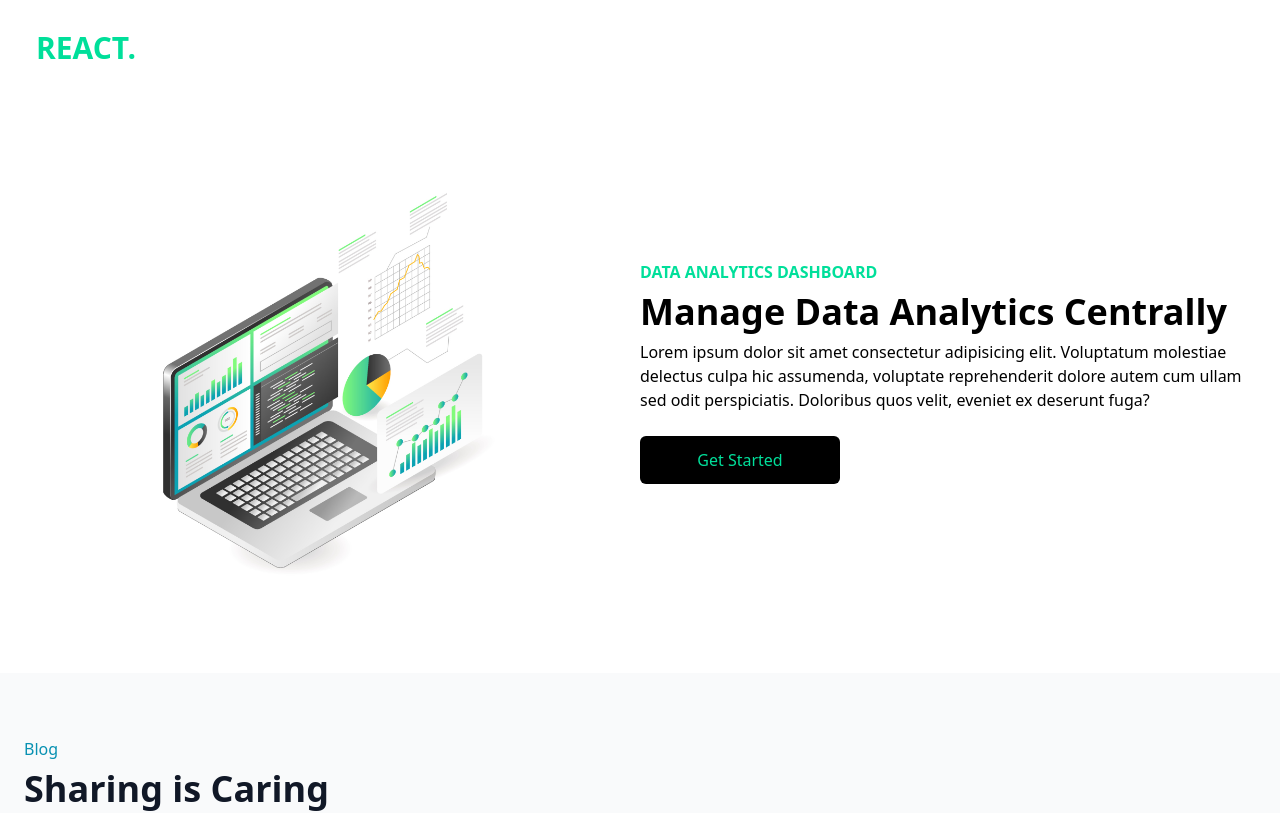
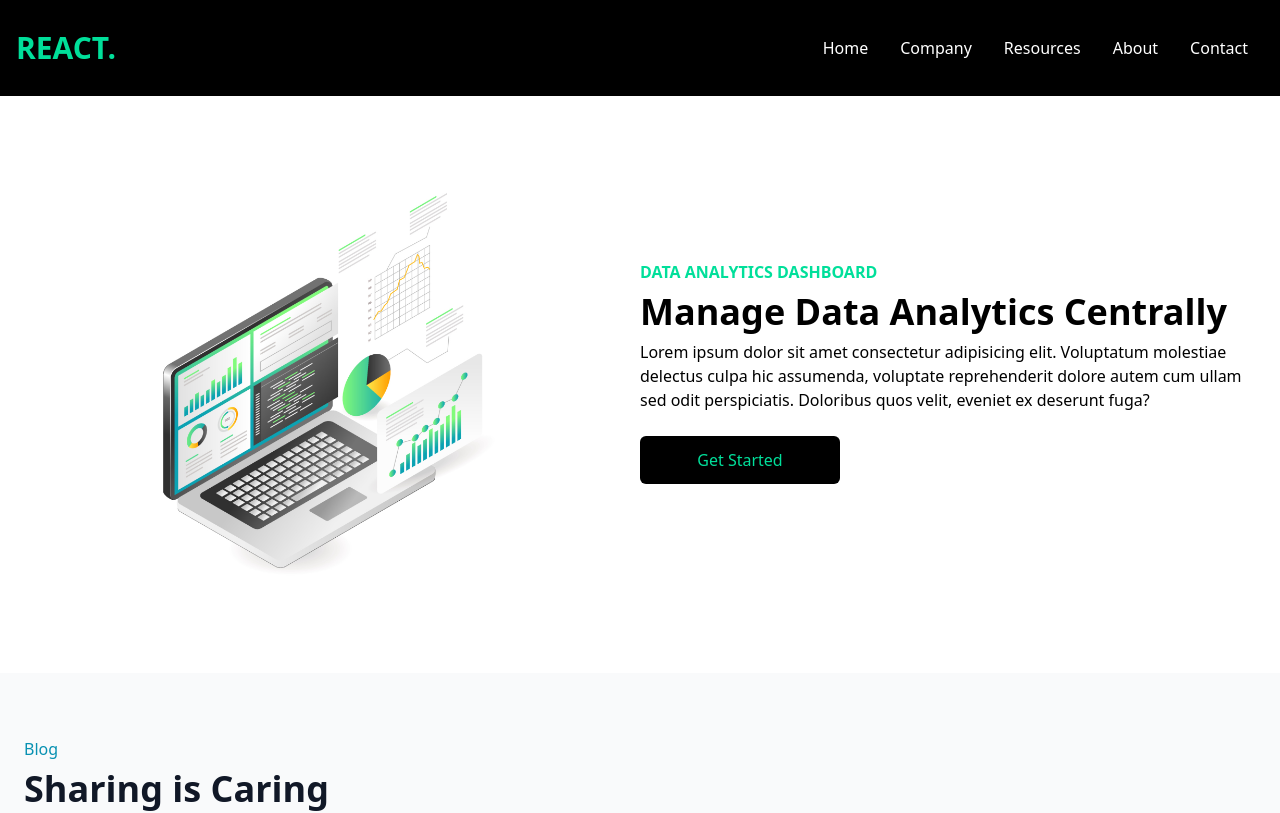
Before and after one commit to Dilkash-Shaikh-Mahajan/React-TailwindCss-Components, a React (Create React App) app: page / in a window 1280 px wide. Shown: the top 813 px of the page. Built offline with nearby package versions, Linux system fonts and the light colour scheme.

Commit message:
Add the image and navbar image

```diff
--- a/src/Components/Footer.jsx
+++ b/src/Components/Footer.jsx
@@ -12,7 +12,7 @@ const Footer = () => {
 								<img
 									width='100'
 									height='42'
-									src='images/logo.svg'
+									src='/Assets/logo.svg'
 									alt='logo tailus'
 									class='w-32'
 								/>
--- a/src/Components/Navbar.js
+++ b/src/Components/Navbar.js
@@ -9,16 +9,16 @@ const Navbar = () => {
 	};
 
 	return (
-		<div className='flex justify-between items-center h-24 max-w-[1240px] mx-auto px-4 text-white'>
+		<div className='flex justify-between items-center h-24 mx-auto bg-black px-4 text-white'>
 			<h1 className='w-full text-3xl font-bold text-[#00df9a]'>REACT.</h1>
-			<ul className='hidden md:flex'>
+			<ul className='hidden md:flex bg-black'>
 				<li className='p-4'>Home</li>
 				<li className='p-4'>Company</li>
 				<li className='p-4'>Resources</li>
 				<li className='p-4'>About</li>
 				<li className='p-4'>Contact</li>
 			</ul>
-			<div onClick={handleNav} className='block md:hidden'>
+			<div onClick={handleNav} className='block md:hidden cursor-pointer'>
 				{nav ? (
 					<AiOutlineClose size={20} />
 				) : (
```
Also changed, not shown: public/Assets/logo.svg (added), src/Assets/logo.svg (added).
